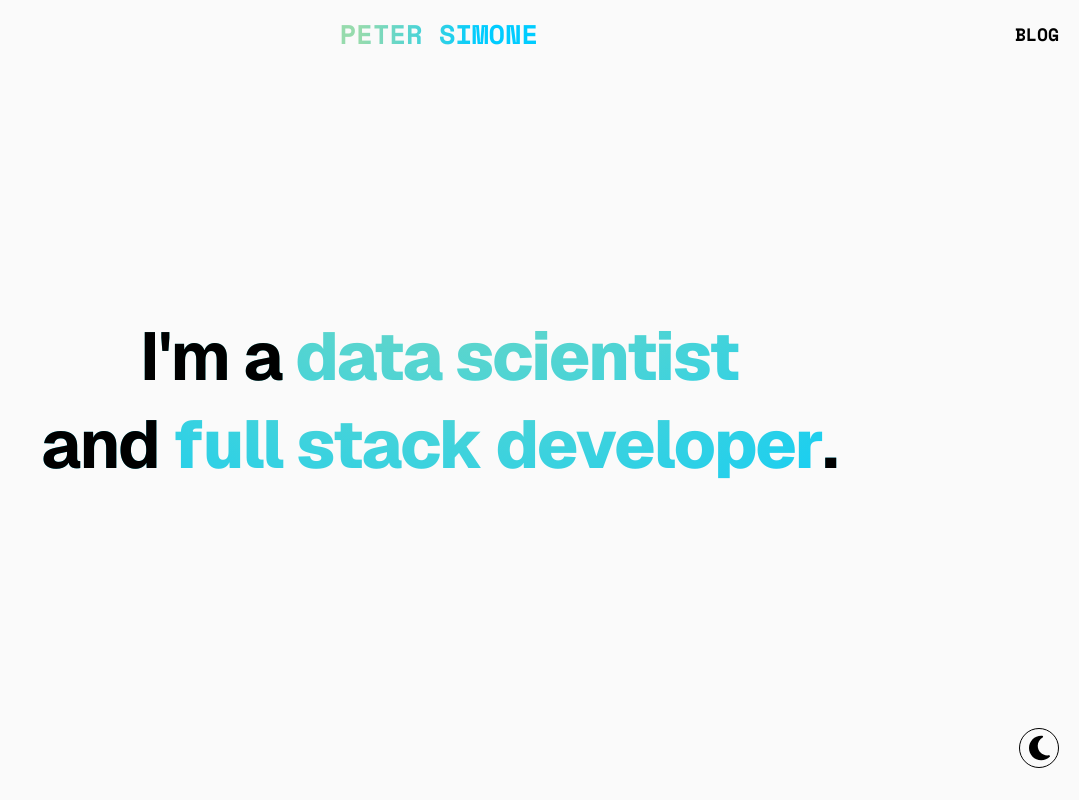
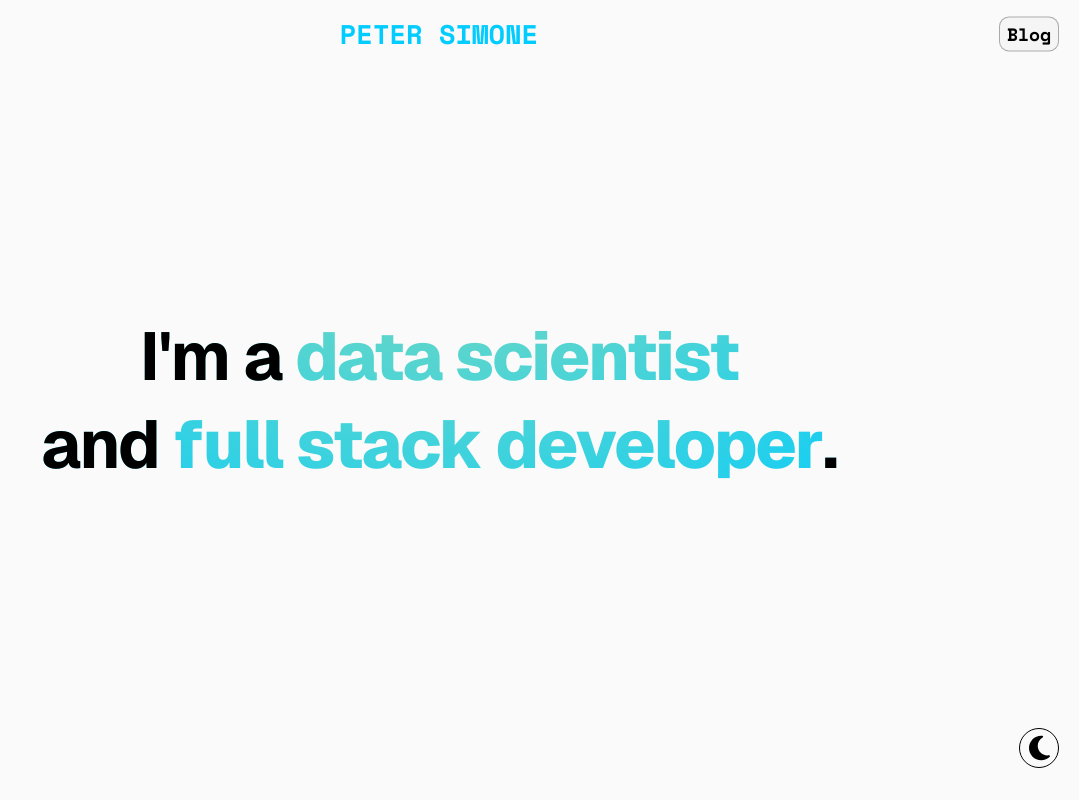
Before and after one commit to petersim1/portfolio, a Next.js app: page / in a window 1280 px wide. Shown: the top 800 px of the page, without its empty margins (201-1280 px from the left). Built offline with nearby package versions, Linux system fonts and the light colour scheme.

Commit message:
update Header styling

```diff
--- a/app/_components/Layout/Header/index.tsx
+++ b/app/_components/Layout/Header/index.tsx
@@ -2,7 +2,6 @@ import Link from "next/link";
 
 import { P } from "@/_components/Text";
 import { spacemono } from "@/_lib/fonts";
-
 import { Nav, NavDiv, NavHolder, NavItems } from "./styled";
 
 export default (): JSX.Element => {
@@ -16,7 +15,7 @@ export default (): JSX.Element => {
         </NavHolder>
         <NavItems>
           <Link href="/blog">
-            <P>BLOG</P>
+            <P>Blog </P>
           </Link>
         </NavItems>
       </NavDiv>
--- a/app/_components/Layout/Header/styled.ts
+++ b/app/_components/Layout/Header/styled.ts
@@ -2,7 +2,7 @@
 
 import styled from "styled-components";
 
-import { CommonPad } from "@/_components/Common";
+import { CommonPad, Row, HoverDim } from "@/_components/Common";
 
 export const Nav = styled.nav`
   position: absolute;
@@ -32,11 +32,7 @@ export const NavHolder = styled.div`
   & h4 {
     color: transparent;
     text-transform: uppercase;
-    background: linear-gradient(
-      90deg,
-      ${({ theme }): string => theme.colors.gradientFrom},
-      ${({ theme }): string => theme.colors.gradientTo}
-    );
+    background: ${({ theme }): string => theme.colors.primary};
     background-clip: text;
     -webkit-background-clip: text;
     font-weight: 700;
@@ -44,9 +40,20 @@ export const NavHolder = styled.div`
   }
 `;
 
-export const NavItems = styled.div`
+export const NavItems = styled(Row)`
   position: absolute;
   right: 0;
   top: 50%;
   transform: translate(0, -50%);
+  gap: ${({ theme }): string => theme.gaps.sm};
+
+  & a {
+    display: inline-block;
+    padding: 3px 7px;
+    border-radius: ${({ theme }): string => theme.borderRadius};
+    background: ${({ theme }): string => theme.colors.card};
+    transition: opacity ${({ theme }): string => theme.transitions.speedMdEase};
+    border: 1px solid ${({ theme }): string => theme.colors.borderColor};
+    ${HoverDim}
+  }
 `;
--- a/app/_theme/colors.ts
+++ b/app/_theme/colors.ts
@@ -92,7 +92,7 @@ export const colors = {
     font: "#FFFFFF",
     text: opacify(0.87, "#FFFFFF"),
     faint: opacify(0.6, "#FFFFFF"),
-    card: grayscale(1.5, "#121212"),
+    card: grayscale(1.6, "#121212"),
     pill: mix(0.5, "#00ccff", "#FAFAFA"),
     shadow: opacify(0.4, "#FFFFFF"),
     gradientFrom: "rgb(195, 251, 214) 10%",
```
